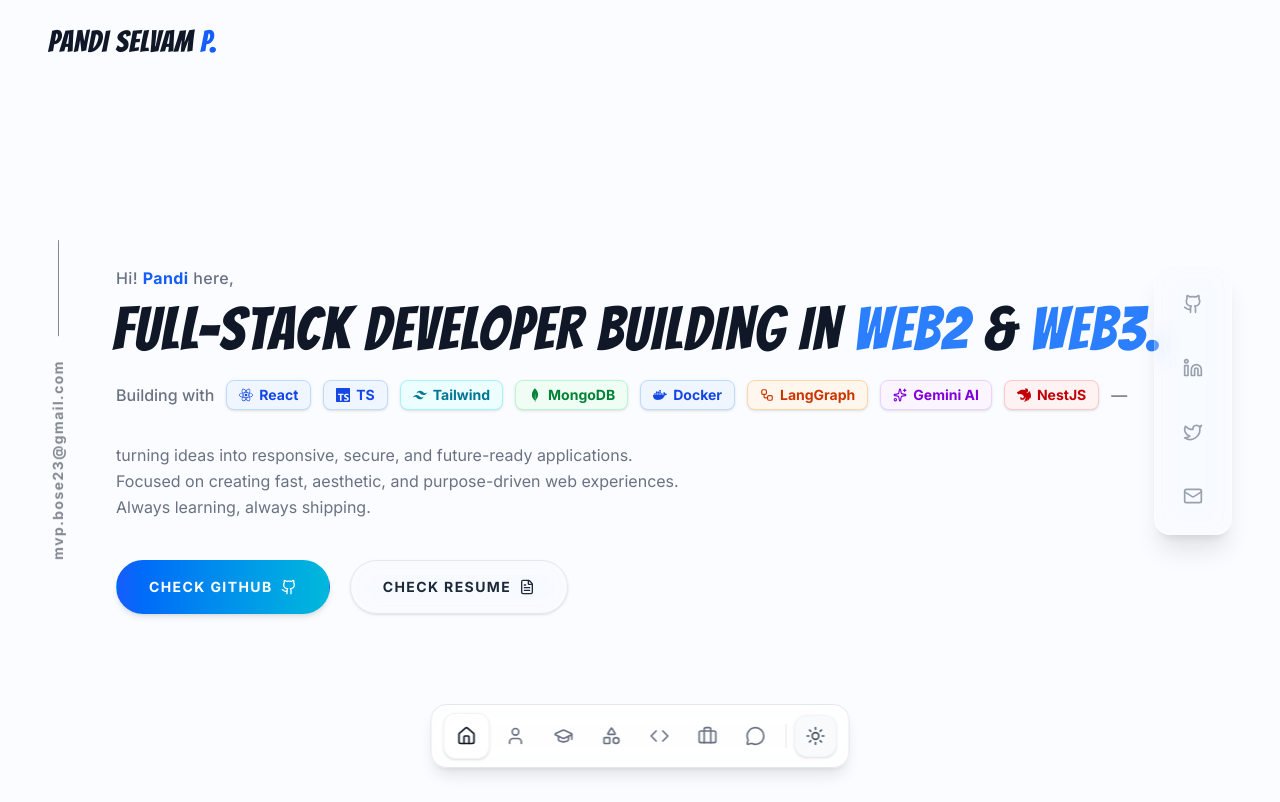
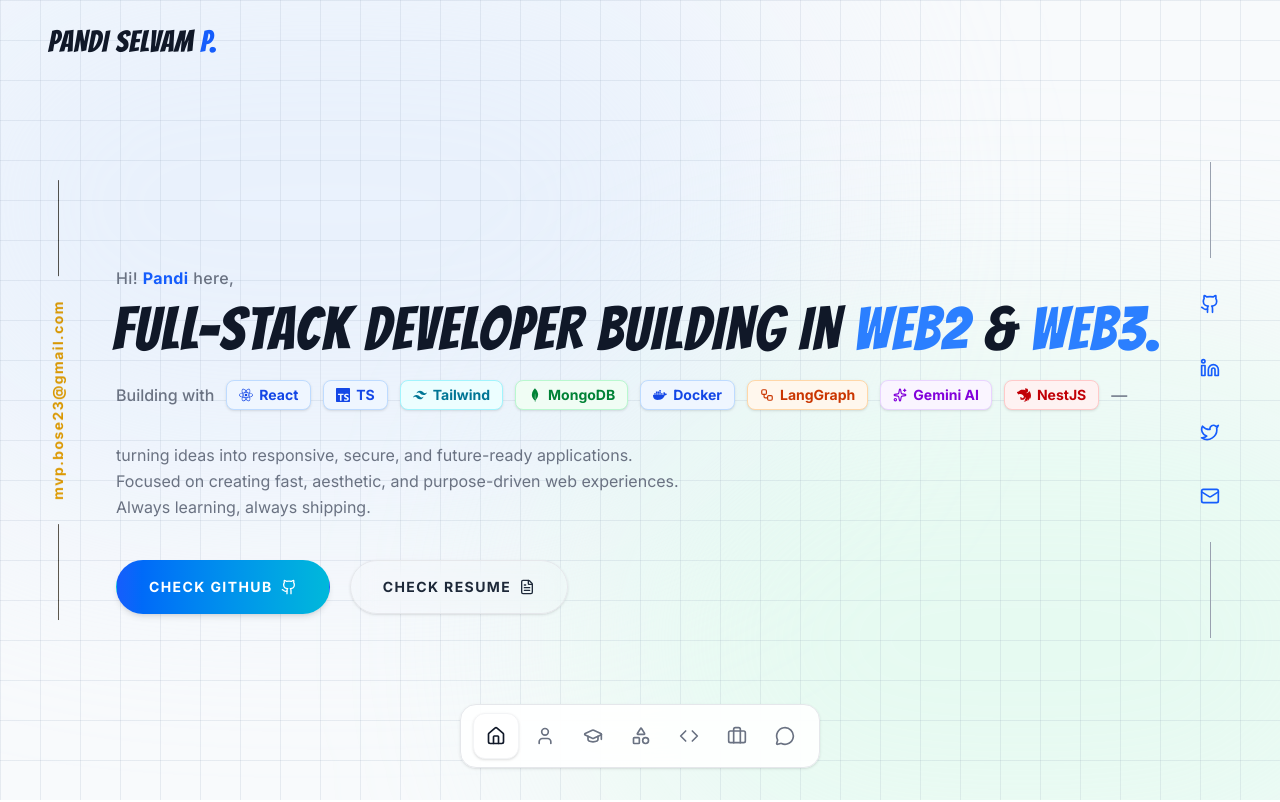
Before and after one commit to Pandi2352/pandi-portfolio, a React (Vite) app: page / in a window 1280 px wide. Shown: the top 802 px of the page. Built offline with nearby package versions, Linux system fonts and the light colour scheme.

Commit message:
home pages updated

```diff
--- a/src/components/Home.tsx
+++ b/src/components/Home.tsx
@@ -1,5 +1,4 @@
 import React, { useState, useEffect } from "react";
-import { Sun, Moon } from "lucide-react";
 import { portfolioData } from "../data/portfolio";
 import About from "./About";
 import Education from "./Education";
@@ -7,10 +6,10 @@ import Skills from "./Skills";
 import Experience from "./Experience";
 import Contact from "./Contact";
 import Footer from "./Footer";
-import { useTheme } from "../context/ThemeContext";
+
+import AnimatedBackground from "./AnimatedBackground";
 
 export default function Home() {
-  const { theme, toggleTheme } = useTheme();
   const { personal, hero, socials, stack, nav } = portfolioData;
   const [activeSection, setActiveSection] = useState("home");
 
@@ -53,7 +52,8 @@ export default function Home() {
   }, [nav]);
 
   return (
-    <div className="relative min-h-screen bg-blue-50/30 dark:bg-[#0B1120] text-gray-900 dark:text-slate-300 font-['Inter'] overflow-x-hidden selection:bg-blue-200 dark:selection:bg-cyan-900/30 selection:text-blue-900 dark:selection:text-cyan-200 transition-colors duration-500">
+    <div className="relative min-h-screen text-gray-900 dark:text-slate-300 font-['Inter'] overflow-x-hidden selection:bg-blue-200 dark:selection:bg-cyan-900/30 selection:text-blue-900 dark:selection:text-cyan-200 transition-colors duration-500">
+      <AnimatedBackground />
       {/* Top Navigation / Header */}
       <header className="fixed top-0 left-0 right-0 z-50 flex items-center justify-between px-6 md:px-12 py-4 md:py-6 pointer-events-none">
         <div className="text-2xl md:text-3xl font-normal tracking-wide text-gray-900 dark:text-slate-100 font-['Bangers'] select-none uppercase transition-colors duration-300 pointer-events-auto">
@@ -72,15 +72,18 @@ export default function Home() {
         <div className="h-24 w-[1px] bg-gray-400 dark:bg-slate-400"></div>
         <a
           href={`mailto:${personal.email}`}
-          className="writing-vertical-rl text-gray-400 dark:text-slate-500 hover:text-blue-600 dark:hover:text-cyan-400 font-bold tracking-widest transition-colors duration-300 transform rotate-180 text-sm"
+          className="writing-vertical-rl text-blue-600 dark:text-cyan-400 hover:text-blue-800 dark:hover:text-cyan-300 font-bold tracking-widest transition-colors duration-300 transform rotate-180 text-sm"
           style={{ writingMode: "vertical-rl" }}
         >
           {personal.email}
         </a>
+        <div className="h-24 w-[1px] bg-gray-400 dark:bg-slate-400"></div>
       </div>
 
       {/* Right Sidebar - Socials */}
-      <div className="fixed right-6 md:right-12 top-1/2 -translate-y-1/2 z-50 hidden md:flex flex-col gap-5 p-4 bg-white/10 dark:bg-slate-900/40 backdrop-blur-md border border-white/20 dark:border-slate-700/50 rounded-2xl shadow-xl transition-shadow duration-200 pointer-events-auto hover:shadow-2xl">
+      <div className="fixed right-6 md:right-12 top-1/2 -translate-y-1/2 z-50 hidden md:flex flex-col items-center gap-6 pointer-events-auto">
+        <div className="h-24 w-[1px] bg-gray-400 dark:bg-slate-400"></div>
+        <div className="flex flex-col gap-5">
           {socials.map((social, index) => (
             <SocialLink
               key={index}
@@ -89,6 +92,8 @@ export default function Home() {
               label={social.label}
             />
           ))}
+        </div>
+        <div className="h-24 w-[1px] bg-gray-400 dark:bg-slate-400"></div>
       </div>
 
       {/* Scrollable Content Container */}
@@ -141,6 +146,7 @@ export default function Home() {
                   primary={action.primary}
                   icon={action.icon}
                   text={action.text}
+                  href={action.href}
                 />
               ))}
             </div>
@@ -193,7 +199,7 @@ export default function Home() {
 
       {/* Bottom Navigation */}
       <div className="fixed bottom-6 md:bottom-8 left-1/2 -translate-x-1/2 z-40 max-w-[95%] w-fit pointer-events-none">
-        <nav className="flex items-center gap-1 bg-white/90 dark:bg-slate-900/90 backdrop-blur-xl border border-gray-200 dark:border-slate-800 shadow-lg dark:shadow-slate-900/50 px-2 sm:px-3 py-2 rounded-2xl pointer-events-auto overflow-x-auto no-scrollbar transition-all duration-300">
+        <nav className="flex items-center gap-1 bg-white/90 dark:bg-slate-900/90 backdrop-blur-xl border border-gray-200 dark:border-slate-800 shadow-sm dark:shadow-slate-900/50 px-2 sm:px-3 py-2 rounded-2xl pointer-events-auto overflow-x-auto no-scrollbar transition-all duration-300">
           <div className="flex items-center gap-1">
             {nav.map((item, index) => (
               <NavLink
@@ -204,20 +210,6 @@ export default function Home() {
               />
             ))}
           </div>
-
-          <div className="w-[1px] h-6 bg-gray-200 dark:bg-slate-800 mx-1 shrink-0"></div>
-
-          <button
-            onClick={toggleTheme}
-            className="p-2 sm:p-2.5 rounded-xl bg-gray-50 dark:bg-slate-800 text-gray-600 dark:text-slate-400 hover:bg-white dark:hover:bg-slate-700 hover:text-blue-600 dark:hover:text-cyan-400 transition-colors duration-200 shadow-sm border border-gray-100 dark:border-slate-700 shrink-0"
-            aria-label="Toggle Theme"
-          >
-            {theme === "dark" ? (
-              <Moon className="w-5 h-5" />
-            ) : (
-              <Sun className="w-5 h-5" />
-            )}
-          </button>
         </nav>
       </div>
     </div>
@@ -237,7 +229,7 @@ function SocialLink({
     <a
       href={href}
       title={label}
-      className="p-3 text-gray-400 dark:text-slate-600 hover:text-gray-900 dark:hover:text-slate-200 hover:bg-gray-100 dark:hover:bg-slate-800 rounded-xl transition-colors duration-200"
+      className="p-3 text-blue-600 dark:text-cyan-400 hover:text-blue-800 dark:hover:text-cyan-300 hover:bg-black/5 dark:hover:bg-white/5 rounded-xl transition-all duration-200"
     >
       {icon}
     </a>
@@ -267,13 +259,15 @@ function ActionButton({
   text,
   icon,
   primary,
+  href,
 }: {
   text: string;
   icon?: React.ElementType;
   primary?: boolean;
+  href?: string;
 }) {
   const baseStyles =
-    "relative flex items-center justify-center gap-2 px-8 py-4 rounded-full font-['Inter'] font-bold text-sm tracking-widest transition-colors duration-200 w-full sm:w-auto overflow-hidden group";
+    "relative flex items-center justify-center gap-2 px-8 py-4 rounded-full font-['Inter'] font-bold text-sm tracking-widest transition-colors duration-200 w-full sm:w-auto overflow-hidden group cursor-pointer";
 
   const primaryStyles =
     "bg-gradient-to-r from-blue-600 to-cyan-500 text-white shadow-md border border-transparent";
@@ -284,6 +278,22 @@ function ActionButton({
   const variants = primary ? primaryStyles : secondaryStyles;
 
   const Icon = icon;
+
+  if (href) {
+    return (
+      <a
+        href={href}
+        target="_blank"
+        rel="noopener noreferrer"
+        className={`${baseStyles} ${variants}`}
+      >
+        <span className="relative z-10 flex items-center gap-2">
+          {text}
+          {Icon && <Icon className="w-4 h-4" />}
+        </span>
+      </a>
+    );
+  }
 
   return (
     <button className={`${baseStyles} ${variants}`}>
--- a/src/data/portfolio.ts
+++ b/src/data/portfolio.ts
@@ -18,12 +18,12 @@ export const portfolioData = {
         },
         description: "turning ideas into responsive, secure, and future-ready applications. Focused on creating fast, aesthetic, and purpose-driven web experiences. Always learning, always shipping.",
         actions: [
-            { text: "CHECK GITHUB", primary: true, icon: Github },
-            { text: "CHECK RESUME", primary: false, icon: FileText }
+            { text: "CHECK GITHUB", primary: true, icon: Github, href: "https://github.com/Pandi2352" },
+            { text: "CHECK RESUME", primary: false, icon: FileText, href: "#" }
         ]
     },
     socials: [
-        { label: "GitHub", icon: Github, href: "https://github.com/mvp-bose" },
+        { label: "GitHub", icon: Github, href: "https://github.com/Pandi2352" },
         { label: "LinkedIn", icon: Linkedin, href: "https://linkedin.com/in/mvp-bose" },
         { label: "Twitter", icon: Twitter, href: "https://twitter.com/mvp_bose" },
         { label: "Email", icon: Mail, href: "mailto:mvp.bose23@gmail.com" }
```
Lines whose indentation alone changed are shown as unchanged.
